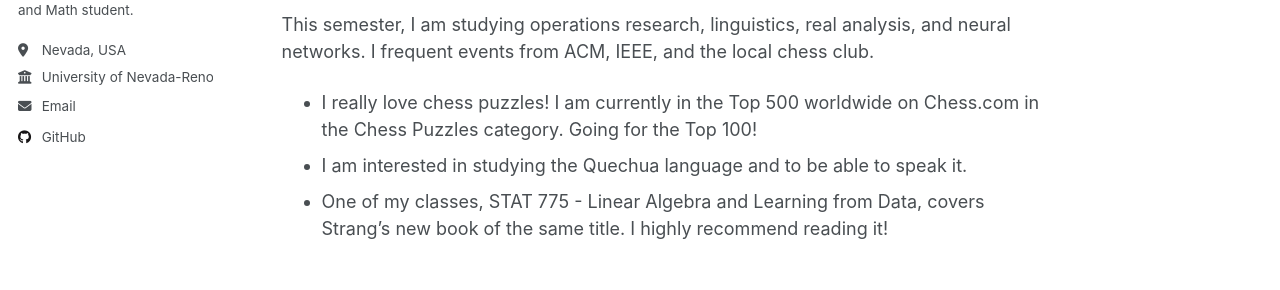
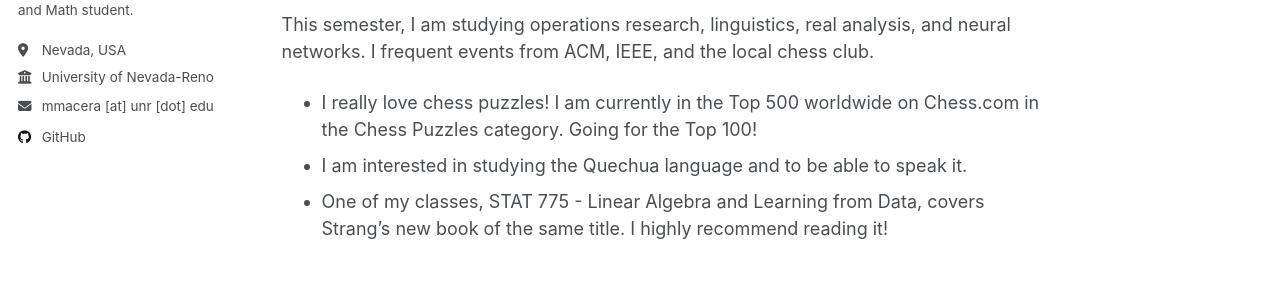
Before and after one commit to mikealmacera/mikealmacera.github.io, a Jekyll site: the page built from _pages/about.md, in a window 1280 px wide. Shown: the part 343-633 px from the top of the page. Built offline with Jekyll 4.4.1, drawn with Linux system fonts in a browser that asks for light colours.

Commit message:
Update author-profile.html

```diff
--- a/_includes/author-profile.html
+++ b/_includes/author-profile.html
@@ -34,7 +34,7 @@
         <li><a href="{{ author.uri }}"><i class="fas fa-fw fa-link icon-pad-right" aria-hidden="true"></i>{{ site.data.ui-text[site.locale].website_label | default: "Website" }}</a></li>
       {% endif %}
       {% if author.email %}
-        <li><a href="mailto:{{ author.email }}"><i class="fas fa-fw fa-envelope icon-pad-right" aria-hidden="true"></i>{{ site.data.ui-text[site.locale].email_label | default: "mmacera [at] unr [dot] edu" }}</a></li>
+        <li><a href="mailto:{{ author.email }}"><i class="fas fa-fw fa-envelope icon-pad-right" aria-hidden="true"></i>{{"mmacera [at] unr [dot] edu"}}</a></li>
       {% endif %}
 
       <!-- Font Awesome and Academicons icons / Academic websites -->
```
